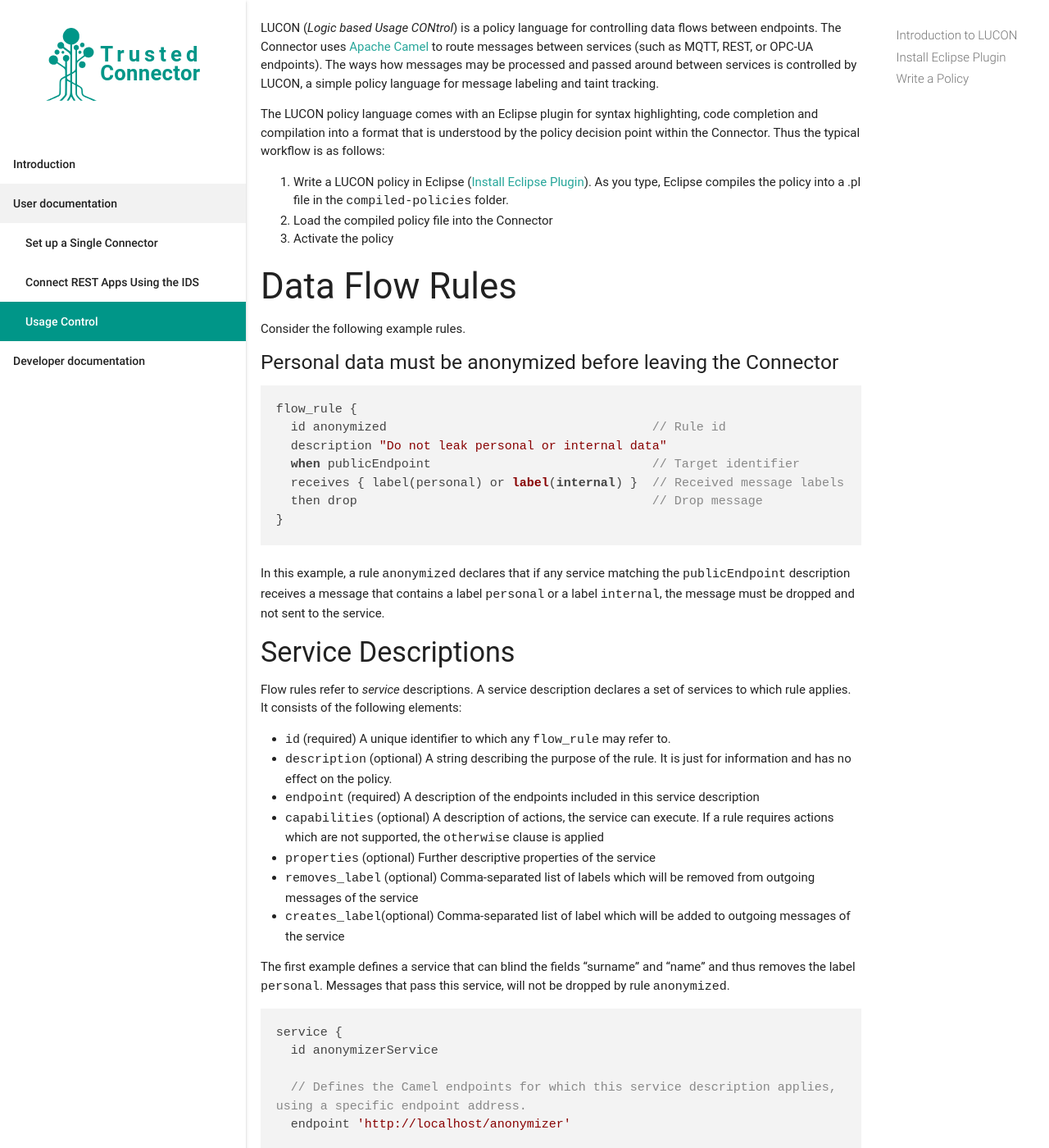
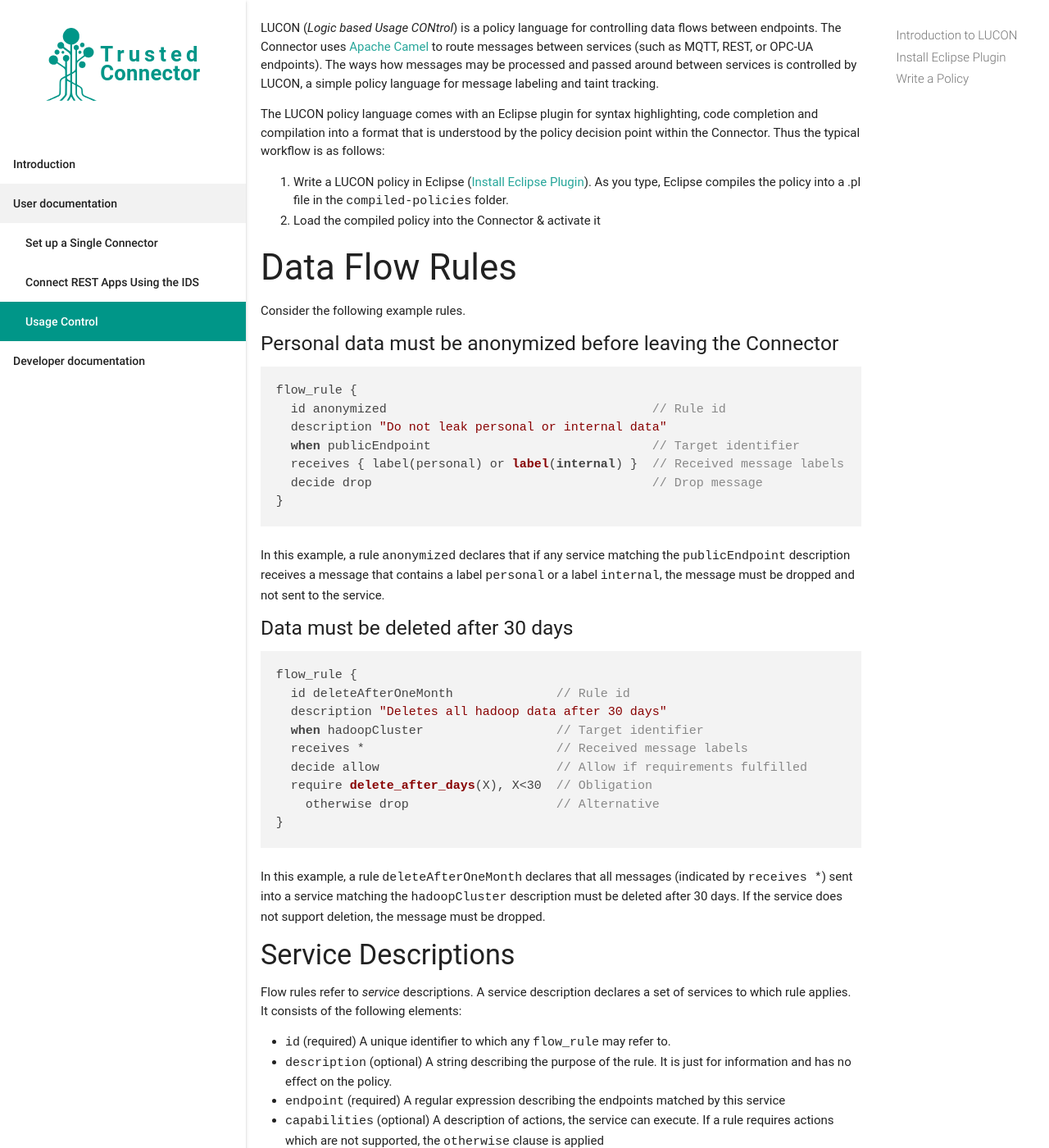
Before and after one commit to industrial-data-space/trusted-connector-documentation, a Jekyll site: the page built from docs/_docs/usage_control.md, in a window 1280 px wide and 1400 px high, scrolled down 311 px. Shown: the whole window at 82% size. Built offline with Jekyll 4.4.1, drawn with Linux system fonts in a browser that asks for light colours; some web fonts are replaced; some of the changed text lies outside the part shown.

Commit message:
Some fixes in LUCON docs

````diff
--- a/docs/_docs/usage_control.md
+++ b/docs/_docs/usage_control.md
@@ -14,8 +14,7 @@ LUCON (_Logic based Usage CONtrol_) is a policy language for controlling data fl
 The LUCON policy language comes with an Eclipse plugin for syntax highlighting, code completion and compilation into a format that is understood by the policy decision point within the Connector. Thus the typical workflow is as follows:
 
 1. Write a LUCON policy in Eclipse ([Install Eclipse Plugin](#install-eclipse-plugin)). As you type, Eclipse compiles the policy into a .pl file in the `compiled-policies` folder.
-1. Load the compiled policy file into the Connector
-1. Activate the policy
+2. Load the compiled policy into the Connector & activate it
 
 ### Data Flow Rules
 
@@ -29,13 +28,12 @@ flow_rule {
   description "Do not leak personal or internal data"
   when publicEndpoint                              // Target identifier
   receives { label(personal) or label(internal) }  // Received message labels
-  then drop                                        // Drop message
+  decide drop                                      // Drop message
 }
 ```
 
 In this example, a rule `anonymized` declares that if any service matching the `publicEndpoint` description receives a message that contains a label `personal` or a label `internal`, the message must be dropped and not sent to the service.
 
-<!--
 ##### Data must be deleted after 30 days
 
 ```
@@ -44,12 +42,12 @@ flow_rule {
   description "Deletes all hadoop data after 30 days"
   when hadoopCluster                  // Target identifier
   receives *                          // Received message labels
+  decide allow                        // Allow if requirements fulfilled
   require delete_after_days(X), X<30  // Obligation
     otherwise drop                    // Alternative
 }
 ```
 In this example, a rule `deleteAfterOneMonth` declares that all messages (indicated by `receives *`) sent into a service matching the `hadoopCluster` description must be deleted after 30 days. If the service does not support deletion, the message must be dropped.
--->
 
 #### Service Descriptions
 
@@ -57,7 +55,7 @@ Flow rules refer to _service_ descriptions. A service description declares a set
 
 - `id` (required) A unique identifier to which any `flow_rule` may refer to.
 - `description` (optional) A string describing the purpose of the rule. It is just for information and has no effect on the policy.
-- `endpoint` (required) A description of the endpoints included in this service description
+- `endpoint` (required) A regular expression describing the endpoints matched by this service
 - `capabilities` (optional) A description of actions, the service can execute. If a rule requires actions which are not supported, the `otherwise` clause is applied
 - `properties` (optional) Further descriptive properties of the service
 - `removes_label` (optional) Comma-separated list of labels which will be removed from outgoing messages of the service
@@ -72,10 +70,9 @@ service {
   // Defines the Camel endpoints for which this service description applies, using a specific endpoint address.
   endpoint 'http://localhost/anonymizer'
 
-
   // Capabilities can be required by a flow_rule. If not required, nothing will happen
   capabilities
-    anonymization: personal_data[surname,name]
+    anonymization: personal_data([surname,name])
 
   // Properties describe the service's behavior.
   removes_label personal
@@ -111,7 +106,7 @@ In Eclipse, click on _Help_ -> _Install New Software_
 
 <img src="../../assets/img/eclipse_install_new_software.png" width="500"/>
 
-Click on _Add..._ and enter the LUCON update site URL: `https://ids.aisec.fraunhofer.de/eclipse`.
+Click on _Add..._ and enter the LUCON update site URL: [https://ids.aisec.fraunhofer.de/eclipse](https://ids.aisec.fraunhofer.de/eclipse).
 
 <img src="../../assets/img/eclipse-update-site.png" width="300"/>
 
````
Also changed, not shown: other parts of docs/_docs/usage_control.md (+0 -2 lines).
